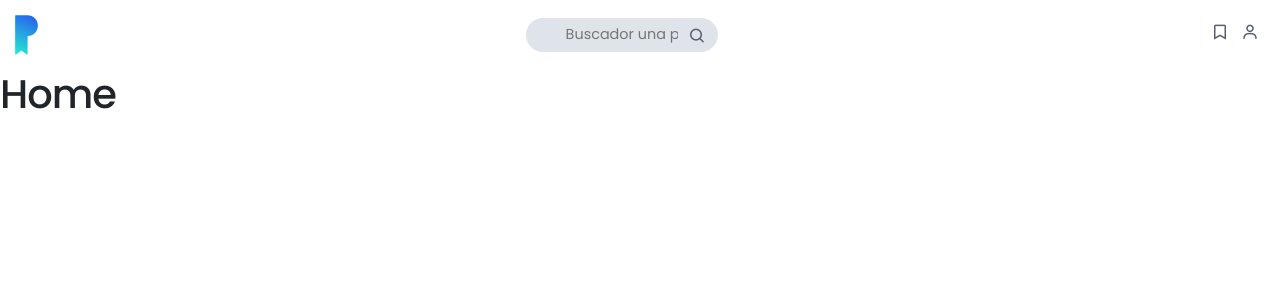
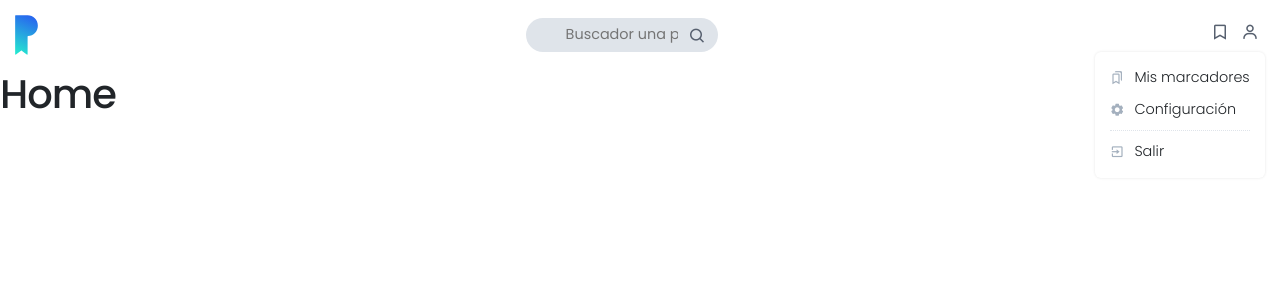
Before and after one commit to VirginiaCreativa/pinimark, a React app in the folder client/: page / in a window 1280 px wide. Shown: the top 300 px of the page. Built offline with nearby package versions, Linux system fonts and the light colour scheme.

Commit message:
Implementa Header part 9

```diff
--- a/client/src/layouts/Menus/Menus.jsx
+++ b/client/src/layouts/Menus/Menus.jsx
@@ -3,6 +3,7 @@ import styled from 'styled-components';
 import Variables from '../../styles/VariableStyled';
 
 const MenuStyled = styled.div`
+  position: relative;
   display: flex;
 `;
 
@@ -18,6 +19,34 @@ const Button = styled.button`
   }
 `;
 
+const SubMenu = styled.div`
+  position: absolute;
+  top: 30px;
+  right: 0;
+  width: 170px;
+  padding: 15px;
+  border-radius: 6px;
+  box-shadow: 0 0 3px 0 rgba(0, 0, 0, 0.1);
+  ul {
+    margin: 0;
+    padding: 0;
+    li {
+      margin-bottom: 10px;
+      :last-child {
+        margin-bottom: 0;
+        padding-top: 10px;
+        border-top: 1px dotted ${Variables.grey0};
+      }
+      i {
+        position: relative;
+        top: 2px;
+        margin-right: 10px;
+        color: ${Variables.grey1};
+      }
+    }
+  }
+`;
+
 const Menus = () => {
   return (
     <MenuStyled>
@@ -27,6 +56,20 @@ const Menus = () => {
       <Button type="button">
         <i class="bx bx-user"></i>
       </Button>
+      <SubMenu>
+        <ul className="list-unstyled">
+          <li>
+            <i class="bx bx-bookmarks"></i>
+            Mis marcadores
+          </li>
+          <li>
+            <i class="bx bxs-cog"></i>Configuración
+          </li>
+          <li>
+            <i class="bx bx-exit"></i>Salir
+          </li>
+        </ul>
+      </SubMenu>
     </MenuStyled>
   );
 };
```
